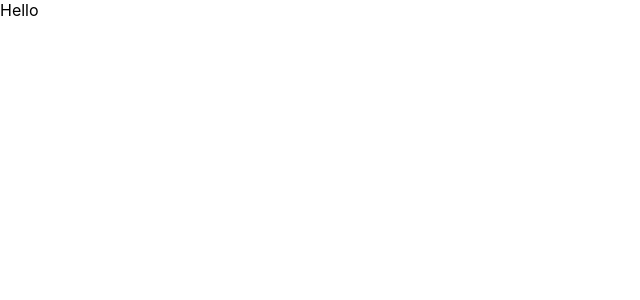
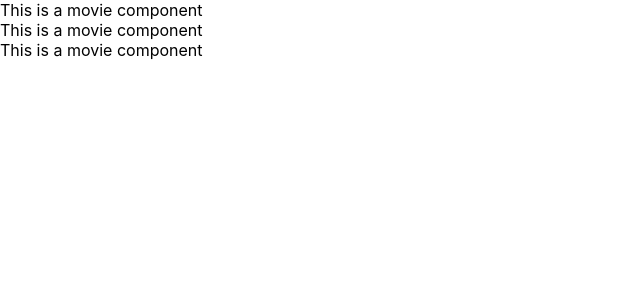
Before and after one commit to JLoweDev/react-movie-app, a React (Create React App) app: page / in a window 1280 px wide. Shown: the top 300 px of the page, without its empty margins (0-640 px from the left). Built offline with nearby package versions, Linux system fonts and the light colour scheme.

Commit message:
movies mapped to show

```diff
--- a/src/App.js
+++ b/src/App.js
@@ -1,7 +1,13 @@
+import Movie from './components/Movie'
+
 function App() {
+  const movies = ["1", "2", "3"];
+
   return (
     <div className="App">
-      Hello
+      {movies.map((movie) => (
+        <Movie />
+      ))}
     </div>
   );
 }
--- /dev/null
+++ b/src/components/Movie.js
@@ -0,0 +1,9 @@
+const Movie = () => {
+    return (
+        <div className='movie'>
+            This is a movie component
+        </div>
+    )
+}
+
+export default Movie
```
